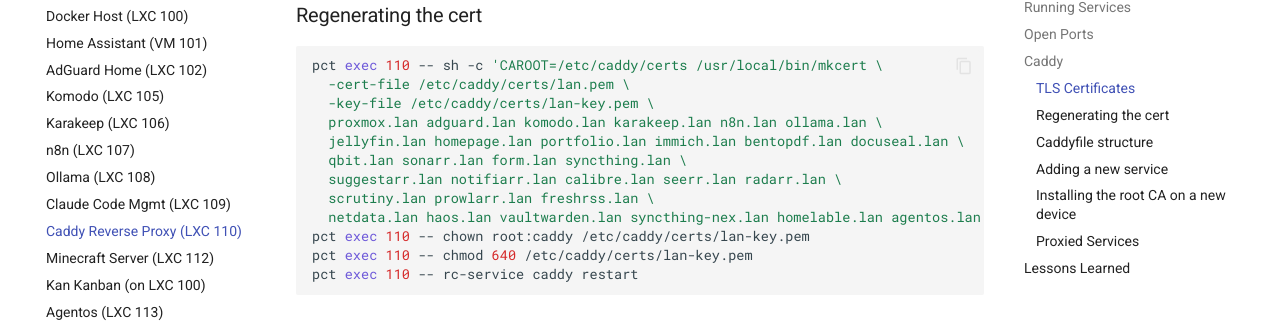
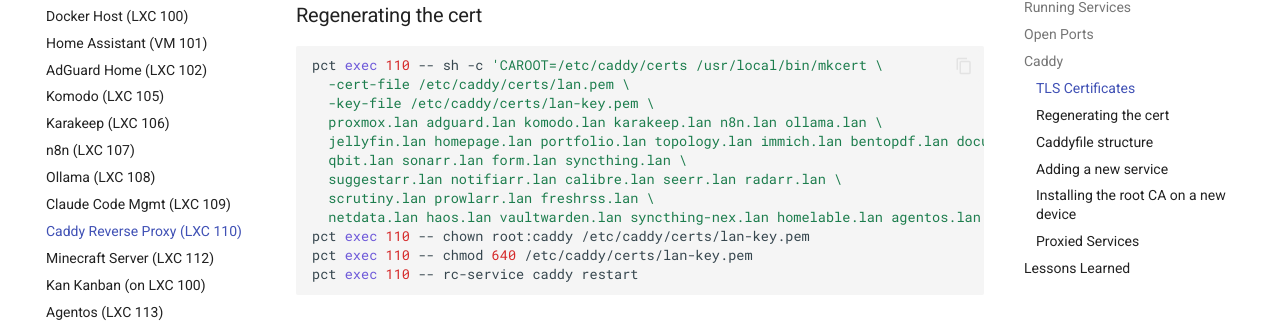
Before and after one commit to Pironex9/homelab, an MkDocs documentation site: the page built from docs/hosts/caddy.md, in a window 1280 px wide and 900 px high, scrolled down 1737 px. Shown: the part 128-453 px from the top of the window. Built offline with MkDocs 1.6.1 and Material for MkDocs 9.7.7, drawn with Linux system fonts in a browser that asks for light colours; comment, search, counter and statistics services are not loaded; some of the changed text lies outside the part shown.

Commit message:
docs: add topology.lan routing

```diff
--- a/docs/hosts/caddy.md
+++ b/docs/hosts/caddy.md
@@ -55,7 +55,7 @@
   -cert-file /etc/caddy/certs/lan.pem \
   -key-file /etc/caddy/certs/lan-key.pem \
   proxmox.lan adguard.lan komodo.lan karakeep.lan n8n.lan ollama.lan \
-  jellyfin.lan homepage.lan portfolio.lan immich.lan bentopdf.lan docuseal.lan \
+  jellyfin.lan homepage.lan portfolio.lan topology.lan immich.lan bentopdf.lan docuseal.lan \
   qbit.lan sonarr.lan form.lan syncthing.lan \
   suggestarr.lan notifiarr.lan calibre.lan seerr.lan radarr.lan \
   scrutiny.lan prowlarr.lan freshrss.lan \
@@ -140,6 +140,7 @@
 | jellyfin.lan | http://192.168.0.110:8096 |
 | homepage.lan | http://192.168.0.110:3002 |
 | portfolio.lan | http://192.168.0.110:3008 |
+| topology.lan | http://192.168.0.110:3009 |
 | immich.lan | http://192.168.0.110:2283 |
 | bentopdf.lan | http://192.168.0.110:3000 |
 | docuseal.lan | http://192.168.0.110:3003 |
```
Also changed, not shown: docs/hosts/adguard.md (+1 -0 lines).
